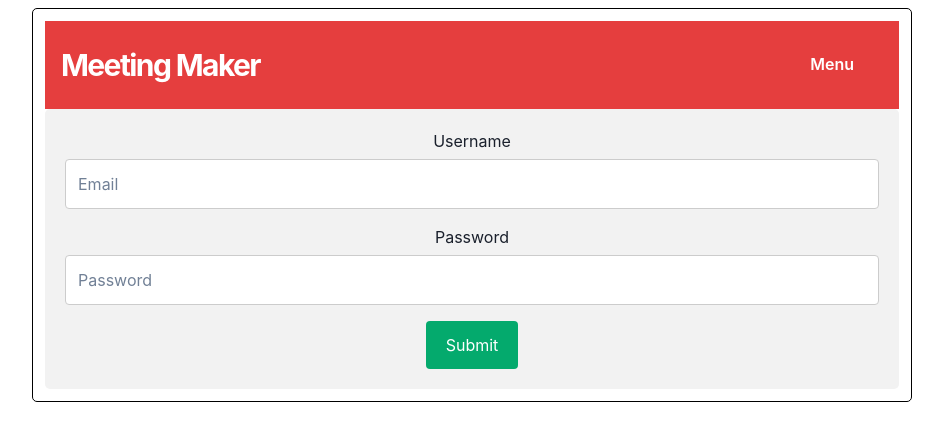
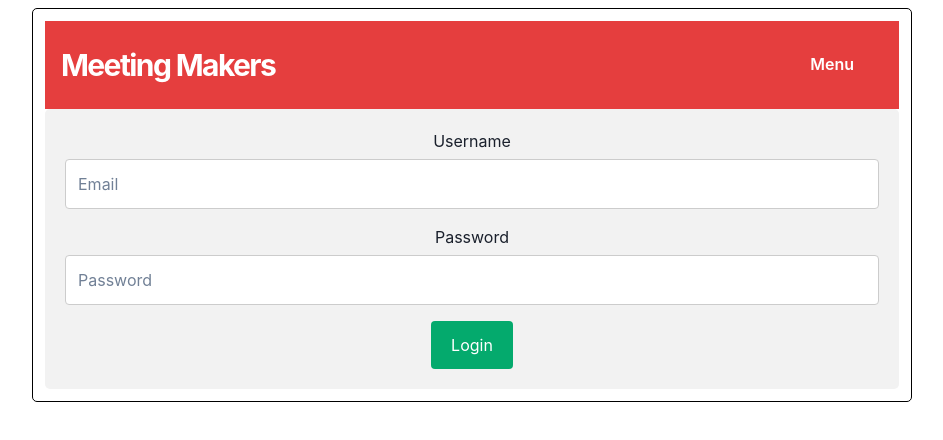
Before and after one commit to garretttautkus/DatabaseProject, a React (Create React App) app in the folder Website/frontend/: page / in a window 1280 px wide. Shown: the top 440 px of the page, without its empty margins (168-1111 px from the left). Built offline with nearby package versions, Linux system fonts and the light colour scheme.

Commit message:
heres your button garret :/

```diff
--- a/Website/frontend/src/components/Navbar.jsx
+++ b/Website/frontend/src/components/Navbar.jsx
@@ -22,7 +22,7 @@
     <Flex as="nav" align="center" justify="space-between" wrap="wrap" padding="1rem" bg="red.500" color="white">
       <Flex align="center" mr={5}>
         <Heading as="h1" size="lg" letterSpacing={'-.1rem'}>
-          Meeting Maker
+          Meeting Makers
         </Heading>
       </Flex>
 
--- a/Website/frontend/src/pages/login.jsx
+++ b/Website/frontend/src/pages/login.jsx
@@ -34,7 +34,7 @@
               <input type="text" id="uname" name="uname" placeholder="Email" />
               <label htmlFor="password">Password</label>
               <input type="text" id="password" name="password" placeholder="Password" />
-              <input type="submit" defaultValue="Submit" />
+              <input type="submit" value="Login" />
             </form>
           </div>
         </div>
```
